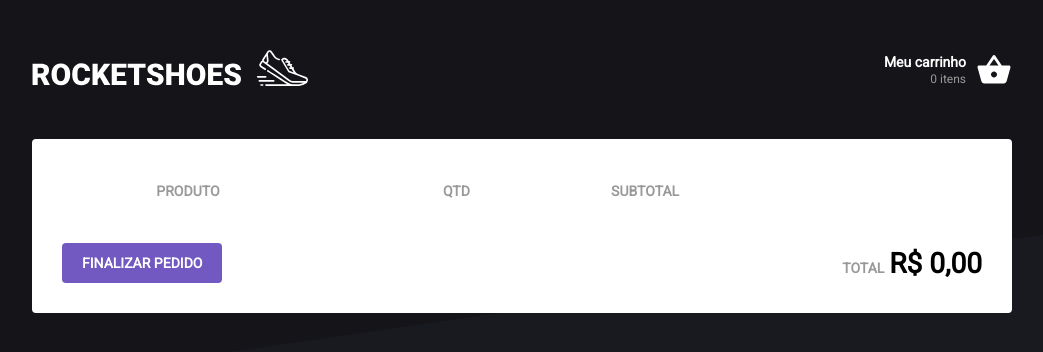
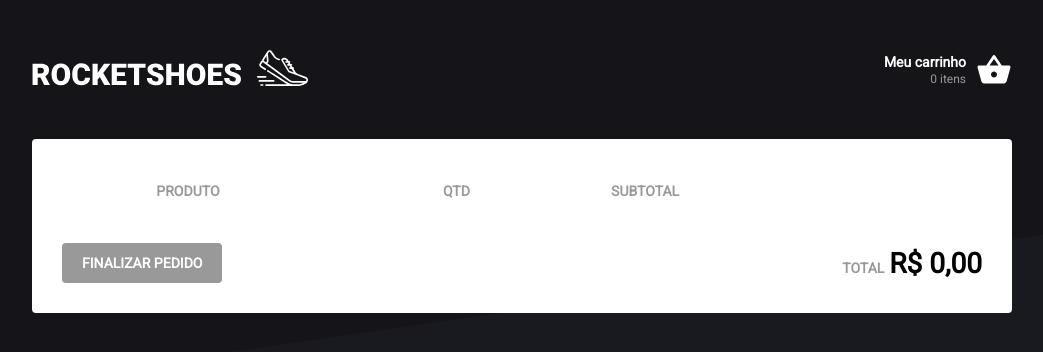
Before and after one commit to saleszera/hook-carrinho-de-compras, a React (Create React App) app: page /cart in a window 1280 px wide. Shown: the top 352 px of the page, without its empty margins (118-1161 px from the left). Built offline with nearby package versions, Linux system fonts and the light colour scheme.

Commit message:
adicionado readme da aplicação e mais algumas pequenas funcionalidades

```diff
--- a/src/pages/Cart/index.tsx
+++ b/src/pages/Cart/index.tsx
@@ -21,16 +21,16 @@ interface Product {
   amount: number;
 }
 
-// Modal.setAppElement('#root');
+Modal.setAppElement('#root');
 
 const Cart = (): JSX.Element => {
   const [isFinishCartModalOpen, setIsFinishCartModalOpen] = useState(false);
-  // const [isButtonActive, setIsButtonActive] = useState(true);
+  const [isButtonActive, setIsButtonActive] = useState(true);
   const { cart, removeProduct, updateProductAmount } = useCart();
 
   const history = useHistory();
 
-  // useMemo(() => cart.length > 0 ? setIsButtonActive(false) : setIsButtonActive(true), [cart])
+  useMemo(() => cart.length > 0 ? setIsButtonActive(false) : setIsButtonActive(true), [cart])
 
   const cartFormatted = cart.map(product => ({
     ...product,
@@ -156,8 +156,7 @@ const Cart = (): JSX.Element => {
       </ProductTable>
 
       <footer>
-        {/* <button type="button" disabled={isButtonActive} onClick={handleFinishOrder}>Finalizar pedido</button> */}
-        <button type="button" onClick={handleFinishOrder}>Finalizar pedido</button>
+        <button type="button" disabled={isButtonActive} onClick={handleFinishOrder}>Finalizar pedido</button>
 
         <Total>
           <span>TOTAL</span>
```
Also changed, not shown: 1 other file (tests, documents, lock files or other folders).
